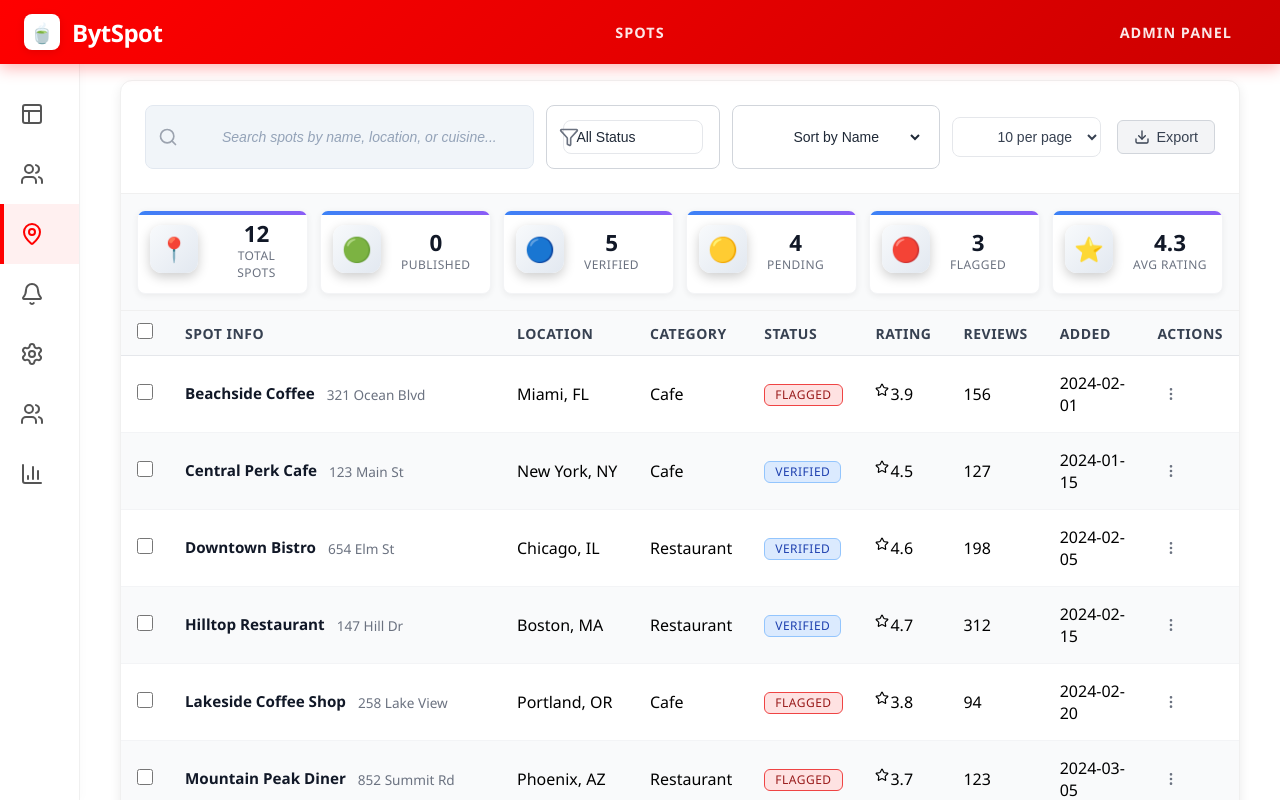
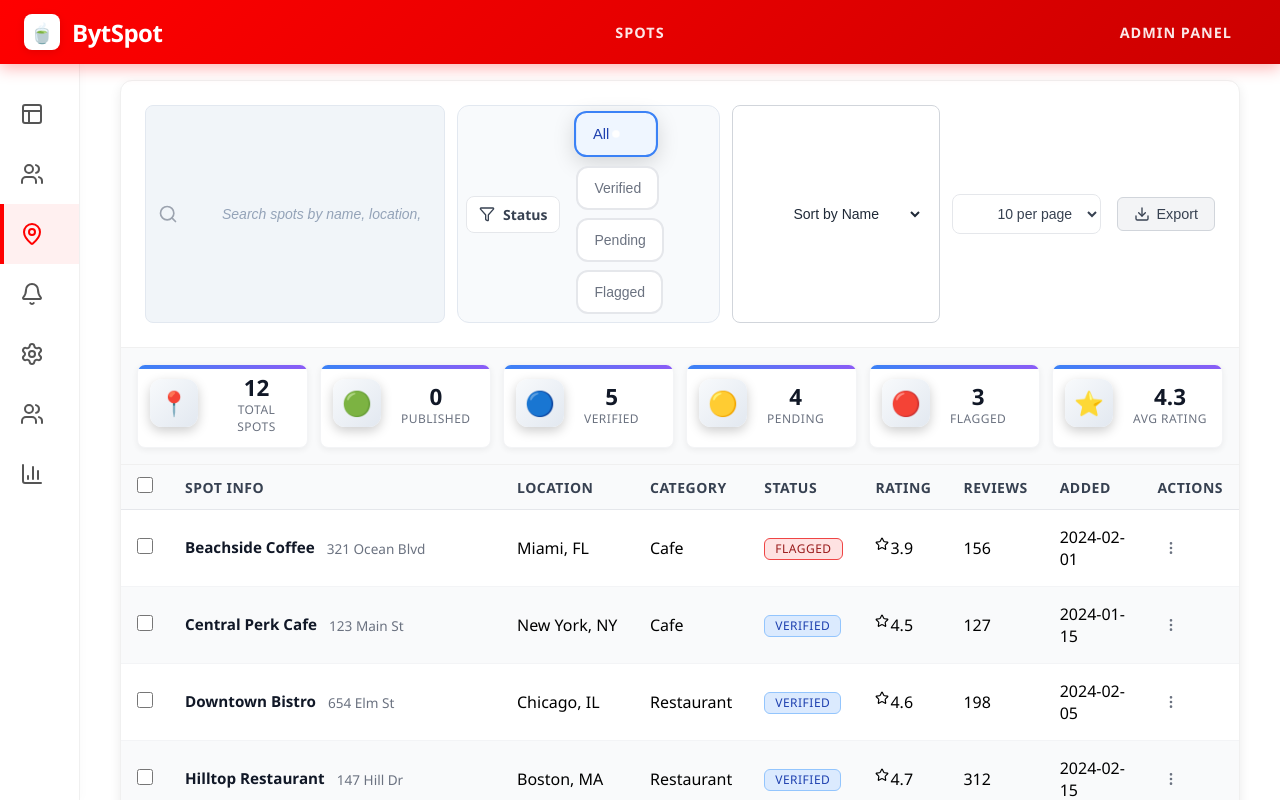
Before and after one commit to Sinxn-coder/chai-in, a React (Vite) app: page / in a window 1280 px wide. Both pictures are taken after a click on the item 39 px from the left and 234 px from the top of the page. Shown: the top 800 px of the page. Built offline with nearby package versions, Linux system fonts and the light colour scheme.

Commit message:
Redesign spots page status filter with modern pill-style buttons

```diff
--- a/src/App.jsx
+++ b/src/App.jsx
@@ -1853,18 +1853,33 @@ export default function App() {
                   className="search-input"
                 />
               </div>
-              <div className="filter-dropdown">
-                <Filter size={20} className="filter-icon" />
-                <select
-                  value={statusFilter}
-                  onChange={(e) => setStatusFilter(e.target.value)}
-                  className="filter-select"
-                >
-                  <option value="all">All Status</option>
-                  <option value="verified">Verified</option>
-                  <option value="pending">Pending</option>
-                  <option value="flagged">Flagged</option>
-                </select>
+              <div className="modern-status-filter">
+                <div className="status-filter-label">
+                  <Filter size={16} />
+                  Status
+                </div>
+                <div className="status-pills-container">
+                  {[
+                    { value: 'all', label: 'All', color: '#6b7280' },
+                    { value: 'verified', label: 'Verified', color: '#10b981' },
+                    { value: 'pending', label: 'Pending', color: '#f59e0b' },
+                    { value: 'flagged', label: 'Flagged', color: '#ef4444' }
+                  ].map(status => (
+                    <button
+                      key={status.value}
+                      className={`status-pill ${statusFilter === status.value ? 'active' : ''}`}
+                      onClick={() => setStatusFilter(status.value)}
+                      style={{
+                        '--status-color': status.color
+                      }}
+                    >
+                      {status.label}
+                      {statusFilter === status.value && (
+                        <div className="pill-indicator" />
+                      )}
+                    </button>
+                  ))}
+                </div>
               </div>
               <div className="sort-dropdown">
                 <select
--- a/src/index.css
+++ b/src/index.css
@@ -693,6 +693,150 @@ main {
 .search-input:focus {
   border-color: #FF0000;
   box-shadow: 0 0 0 3px rgba(255, 0, 0, 0.1);
+}
+
+/* Modern Status Filter Styles */
+.modern-status-filter {
+  display: flex;
+  align-items: center;
+  gap: 16px;
+  padding: 8px;
+  background: #f8fafc;
+  border-radius: 12px;
+  border: 1px solid #e2e8f0;
+}
+
+.status-filter-label {
+  display: flex;
+  align-items: center;
+  gap: 8px;
+  font-size: 0.875rem;
+  font-weight: 600;
+  color: #374151;
+  padding: 8px 12px;
+  background: white;
+  border-radius: 8px;
+  border: 1px solid #e5e7eb;
+}
+
+.status-pills-container {
+  display: flex;
+  align-items: center;
+  gap: 8px;
+  flex-wrap: wrap;
+}
+
+.status-pill {
+  position: relative;
+  padding: 10px 16px;
+  border-radius: 20px;
+  border: 2px solid #e5e7eb;
+  background: white;
+  color: #6b7280;
+  font-size: 0.875rem;
+  font-weight: 500;
+  cursor: pointer;
+  transition: all 0.3s cubic-bezier(0.4, 0, 0.2, 1);
+  outline: none;
+  overflow: hidden;
+  white-space: nowrap;
+  min-width: 80px;
+  text-align: center;
+}
+
+.status-pill:hover {
+  transform: translateY(-2px);
+  box-shadow: 0 4px 12px rgba(0, 0, 0, 0.1);
+  border-color: var(--status-color, #6b7280);
+}
+
+.status-pill.active {
+  background: var(--status-color, #6b7280);
+  color: white;
+  border-color: var(--status-color, #6b7280);
+  transform: translateY(-2px) scale(1.05);
+  box-shadow: 0 6px 20px rgba(0, 0, 0, 0.15);
+}
+
+.pill-indicator {
+  position: absolute;
+  top: 50%;
+  left: 50%;
+  width: 6px;
+  height: 6px;
+  background: white;
+  border-radius: 50%;
+  transform: translate(-50%, -50%);
+  opacity: 0.8;
+  animation: pillPulse 2s infinite;
+}
+
+@keyframes pillPulse {
+  0%, 100% {
+    opacity: 0.8;
+    transform: translate(-50%, -50%) scale(1);
+  }
+  50% {
+    opacity: 1;
+    transform: translate(-50%, -50%) scale(1.2);
+  }
+}
+
+/* Status-specific active states */
+.status-pill[data-value="all"] {
+  --status-color: #6b7280;
+}
+
+.status-pill[data-value="verified"] {
+  --status-color: #10b981;
+}
+
+.status-pill[data-value="pending"] {
+  --status-color: #f59e0b;
+}
+
+.status-pill[data-value="flagged"] {
+  --status-color: #ef4444;
+}
+
+/* Responsive Design for Status Filter */
+@media (max-width: 768px) {
+  .modern-status-filter {
+    flex-direction: column;
+    align-items: flex-start;
+    gap: 12px;
+    padding: 12px;
+  }
+
+  .status-filter-label {
+    width: 100%;
+    justify-content: center;
+  }
+
+  .status-pills-container {
+    width: 100%;
+    justify-content: space-between;
+    gap: 6px;
+  }
+
+  .status-pill {
+    flex: 1;
+    min-width: auto;
+    padding: 8px 12px;
+    font-size: 0.8rem;
+  }
+}
+
+@media (max-width: 480px) {
+  .status-pills-container {
+    flex-wrap: wrap;
+    gap: 8px;
+  }
+
+  .status-pill {
+    flex: 1 1 calc(50% - 4px);
+    min-width: calc(50% - 4px);
+  }
 }
 
 .filter-dropdown {
```
